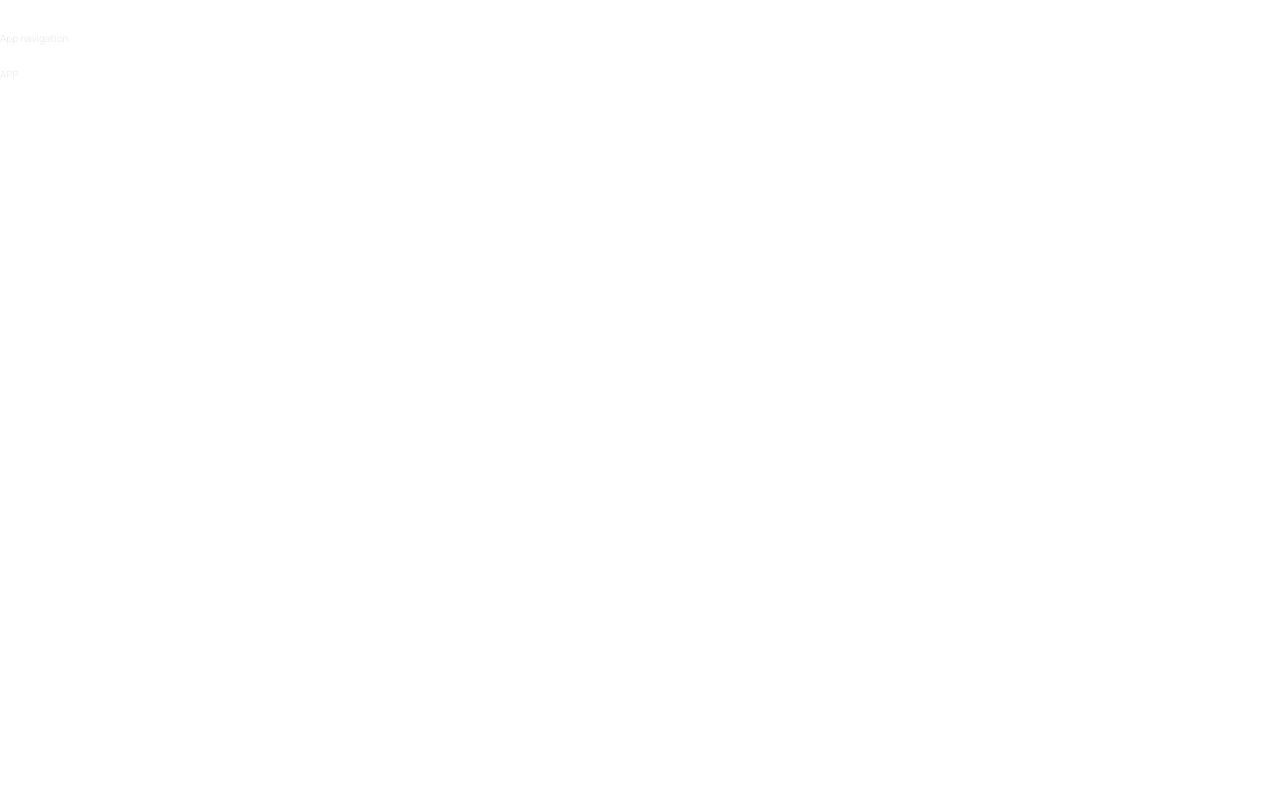
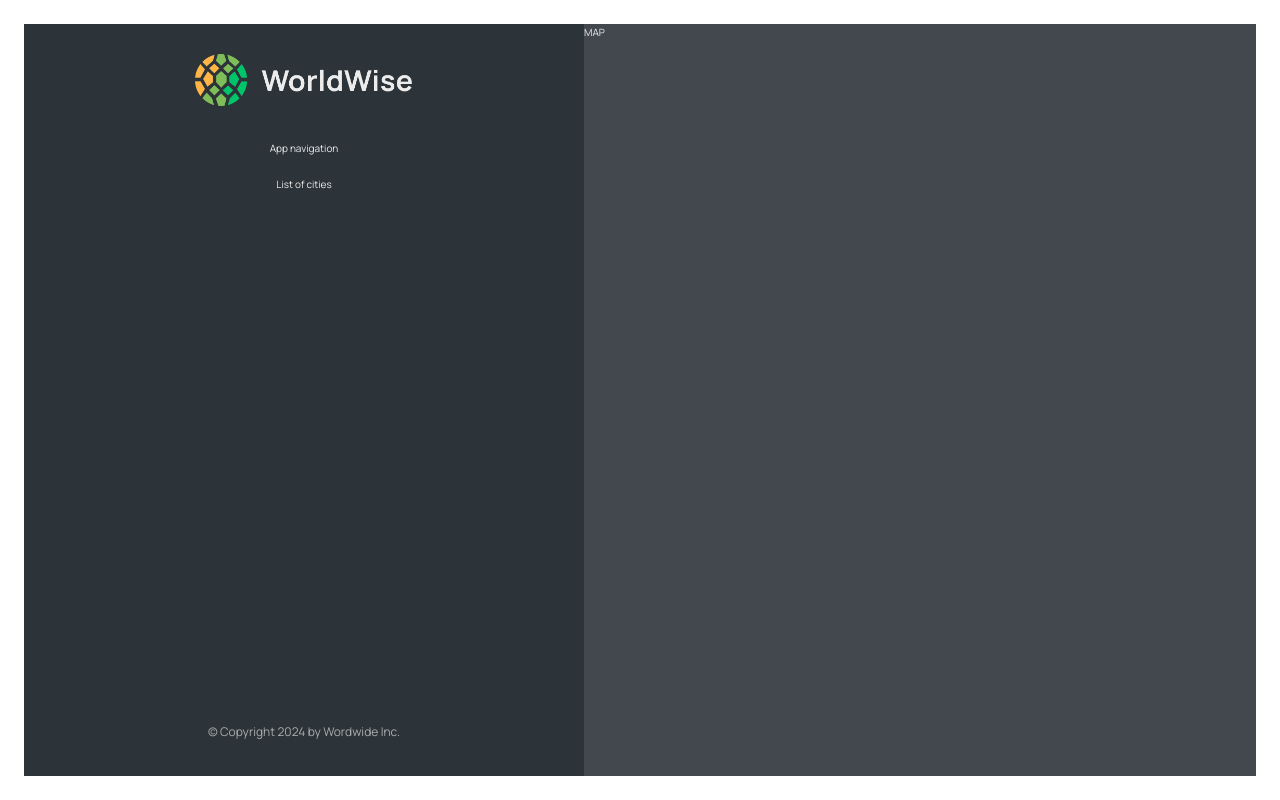
Before and after one commit to CalenArrna/WorldWise, a React (Vite) app: page /app in a window 1280 px wide. Built offline with nearby package versions, Linux system fonts and the light colour scheme.

Commit message:
feat(app): added map and sidebar components

```diff
--- /dev/null
+++ b/src/components/Map.jsx
@@ -0,0 +1,7 @@
+import styles from "./Map.module.css";
+
+function Map() {
+  return <div className={styles.mapContainer}>MAP</div>;
+}
+
+export default Map;
--- /dev/null
+++ b/src/components/Sidebar.jsx
@@ -0,0 +1,22 @@
+import Logo from "./Logo.jsx";
+import AppNav from "./AppNav.jsx";
+import styles from "./Sidebar.module.css";
+
+function Sidebar() {
+  return (
+    <div className={styles.sidebar}>
+      <Logo />
+      <AppNav />
+
+      <p>List of cities</p>
+
+      <footer className={styles.footer}>
+        <p className={styles.copyright}>
+          &copy; Copyright {new Date().getFullYear()} by Wordwide Inc.
+        </p>
+      </footer>
+    </div>
+  );
+}
+
+export default Sidebar;
--- a/src/pages/AppLayout.jsx
+++ b/src/pages/AppLayout.jsx
@@ -1,10 +1,12 @@
-import AppNav from "../components/AppNav";
+import Sidebar from "../components/Sidebar";
+import Map from "../components/Map";
+import styles from "./AppLayout.module.css";
 
 function AppLayout() {
   return (
-    <div>
-      <AppNav />
-      <p>APP</p>
+    <div className={styles.app}>
+      <Sidebar />
+      <Map />
     </div>
   );
 }
```
